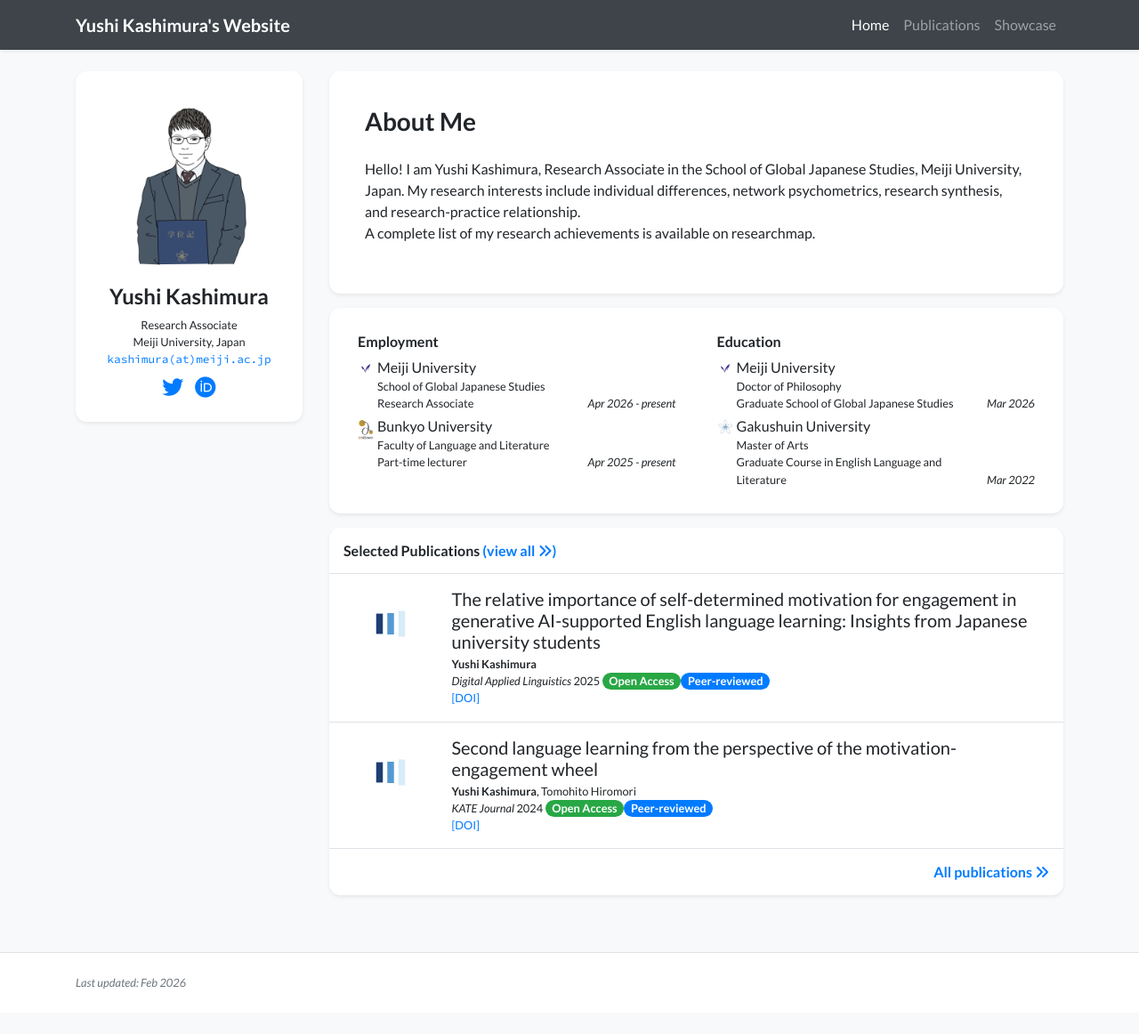
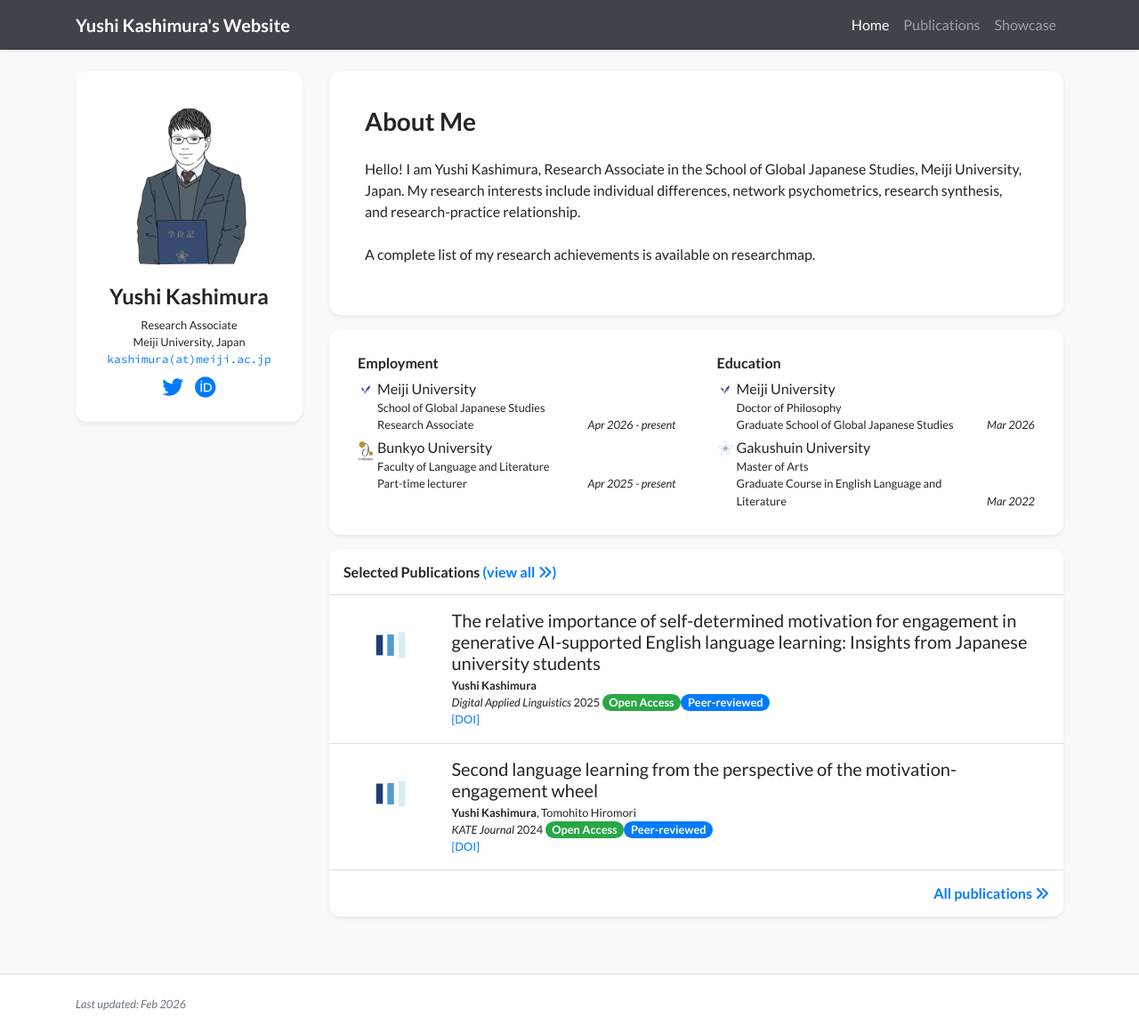
Before and after one commit to ys-kashimura/yushikashimura.github.io, a Jekyll site: the page built from index.html, in a window 1280 px wide and 1162 px high. Shown: the whole window at 89% size. Built offline with Jekyll 4.4.1, drawn with Linux system fonts in a browser that asks for light colours; nearby versions of some CDN libraries; a style sheet for code colours, icons or effects is not loaded.

```diff
--- a/_data/profile.yml
+++ b/_data/profile.yml
@@ -13,7 +13,8 @@ orcid: 0000-0002-6564-7708
 short_bio_text_justify: false
 short_bio: >-
   <p>
-    Hello! I am Yushi Kashimura, Research Associate in the School of Global Japanese Studies, Meiji University, Japan. My research interests include individual differences, network psychometrics, research synthesis, and research-practice relationship. <br/>
+    Hello! I am Yushi Kashimura, Research Associate in the School of Global Japanese Studies, Meiji University, Japan.
+    My research interests include individual differences, network psychometrics, research synthesis, and research-practice relationship. <br/> <br/>
     A complete list of my research achievements is available on researchmap.
   </p>
 
```
